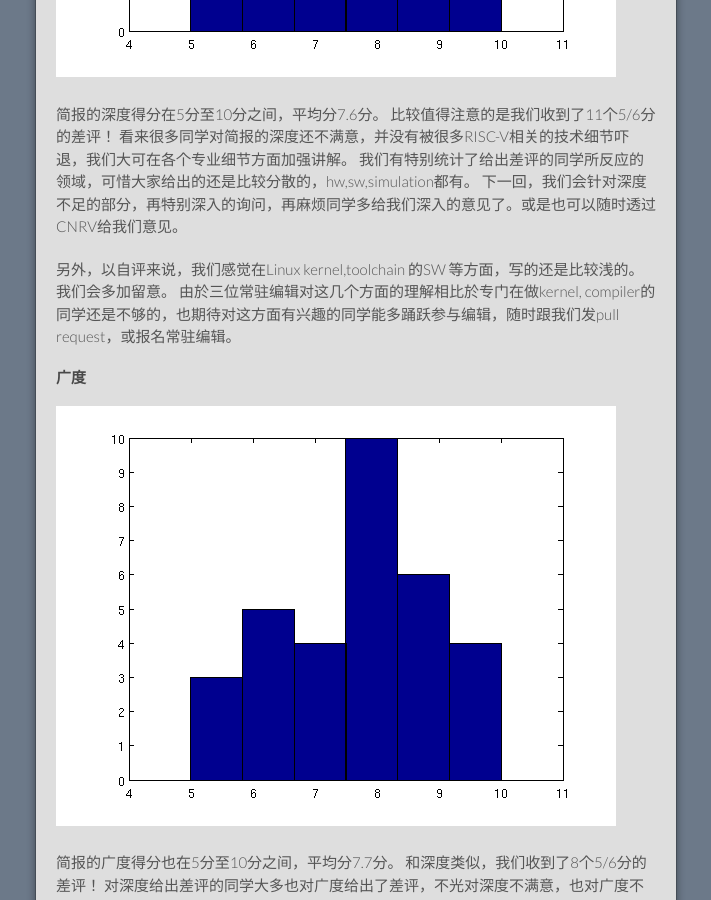
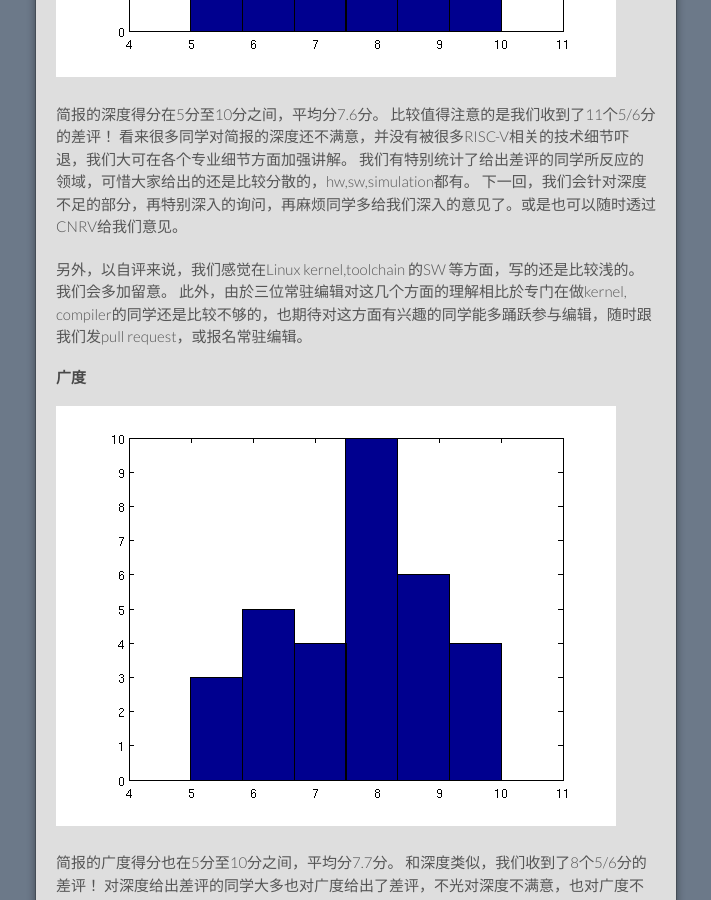
Before and after one commit to cnrv/home, a Jekyll site: the page built from bi-week-rpts/2017-10-12-questionaire.md, in a window 1280 px wide and 900 px high, scrolled down 856 px. Shown: the whole window, without its empty margins (284-995 px from the left). Built offline with Jekyll 4.4.1, drawn with Linux system fonts in a browser that asks for light colours; Markdown is read by kramdown in place of the engine named in the settings; comment, search, counter and statistics services are not loaded; our own code applies the rules of GitHub Pages for plain Markdown files.

Commit message:
修改一些typo

```diff
--- a/bi-week-rpts/2017-10-12-questionaire.md
+++ b/bi-week-rpts/2017-10-12-questionaire.md
@@ -26,7 +26,7 @@ layout: default
 下一回，我们会针对深度不足的部分，再特别深入的询问，再麻烦同学多给我们深入的意见了。或是也可以随时透过CNRV给我们意见。
 
 另外，以自评来说，我们感觉在Linux kernel,toolchain 的SW 等方面，写的还是比较浅的。我们会多加留意。
-由於三位常驻编辑对这几个方面的理解相比於专门在做kernel, compiler的同学还是不够的，也期待对这方面有兴趣的同学能多踊跃参与编辑，随时跟我们发pull request，或报名常驻编辑。
+此外，由於三位常驻编辑对这几个方面的理解相比於专门在做kernel, compiler的同学还是比较不够的，也期待对这方面有兴趣的同学能多踊跃参与编辑，随时跟我们发pull request，或报名常驻编辑。
 
 
 #### 广度
```
